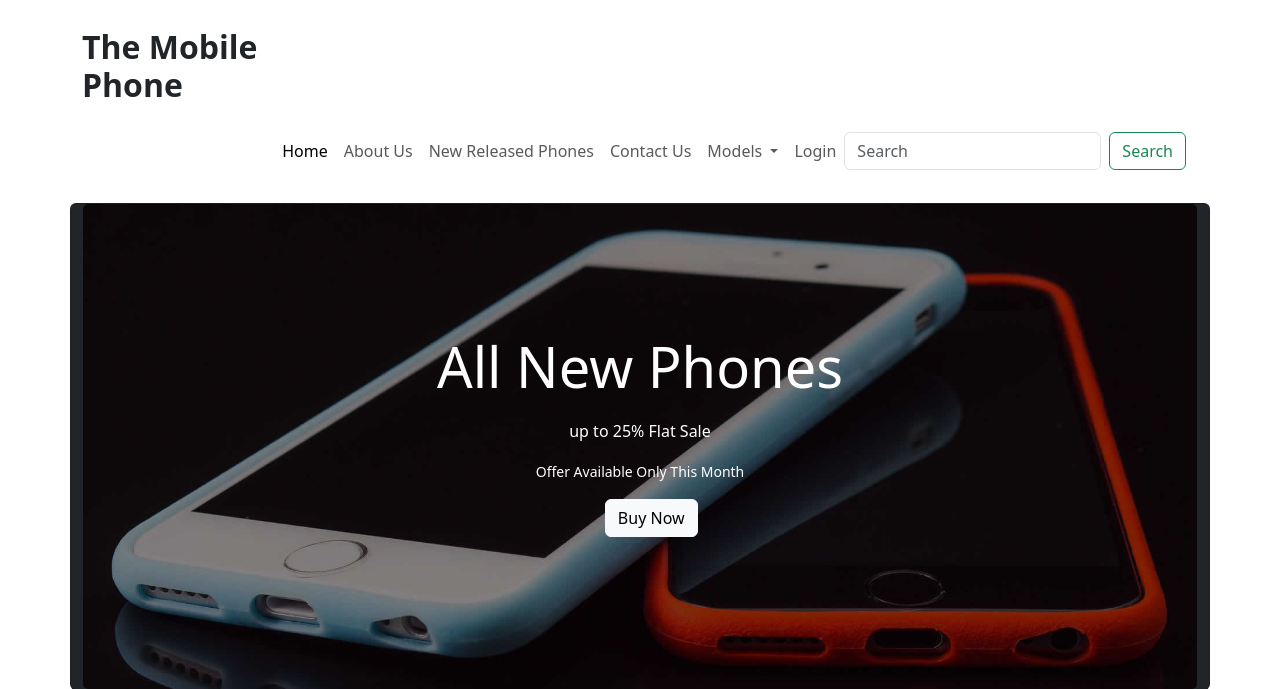
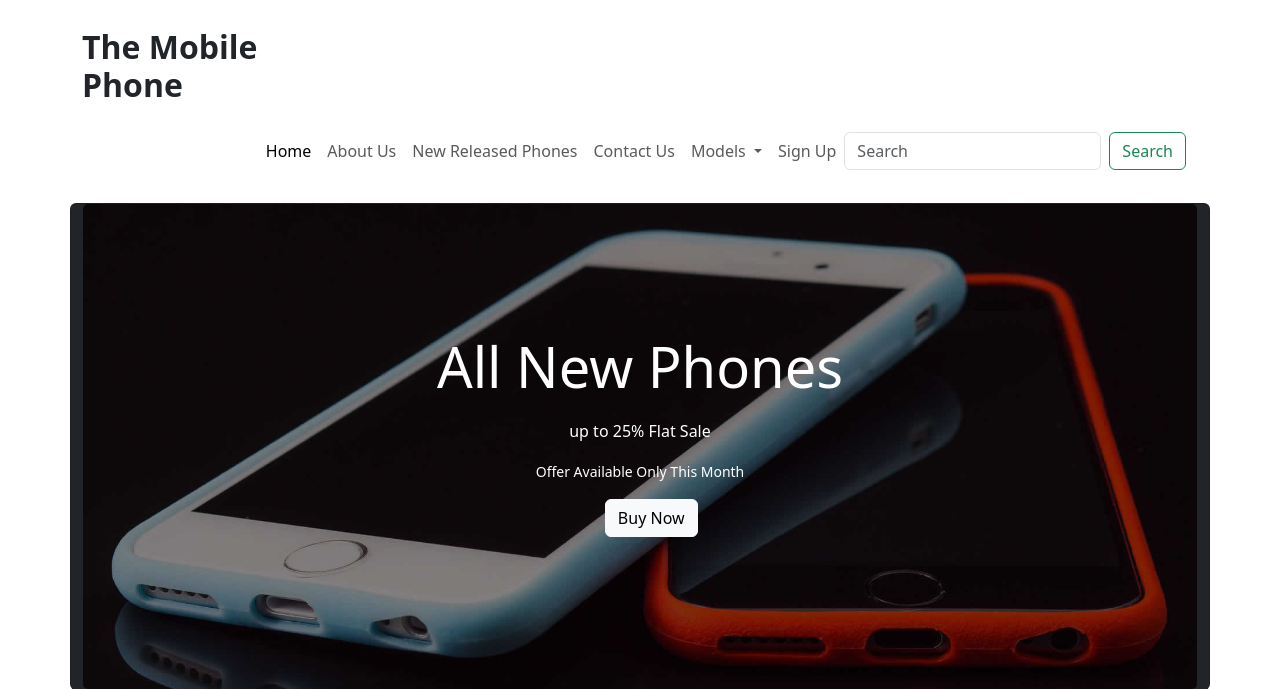
Before and after one commit to Supunmahima001/phone_web, a PHP site: page / in a window 1280 px wide. Shown: the top 689 px of the page. Run offline with PHP 8.4, Linux system fonts and the light colour scheme.

Commit message:
add signup page and link it to index page

```diff
--- a/index.php
+++ b/index.php
@@ -63,7 +63,7 @@
                   </li>
                   <!--login Button-->
                   <li class="nav-item">
-                    <a class="nav-link" onclick="document.getElementById('id01').style.display='block'" href="#">Login</a>
+                    <a class="nav-link"  href="signup/page.php">Sign Up</a>
                   </li>
                 </ul>
                 <form class="d-flex" role="search">
```
Also changed, not shown: signup/page.php (renamed from signup/page.html).
